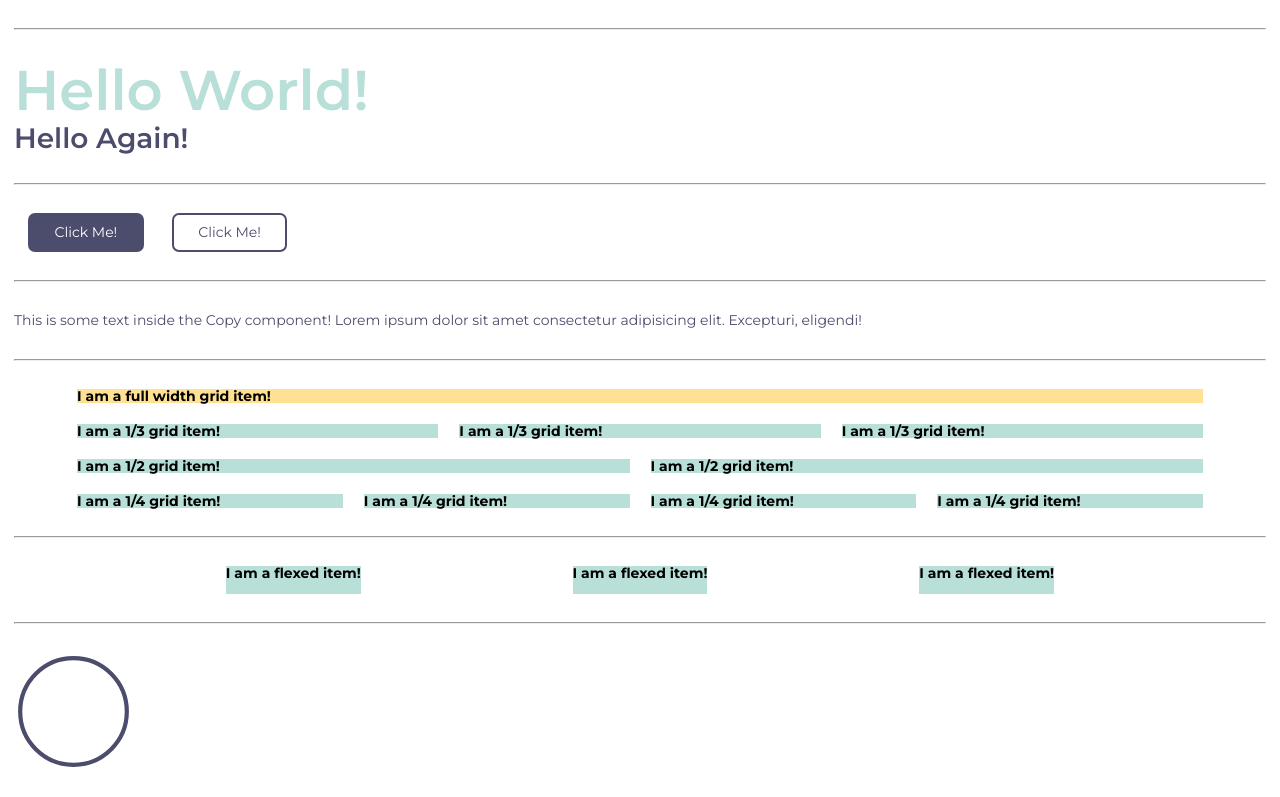
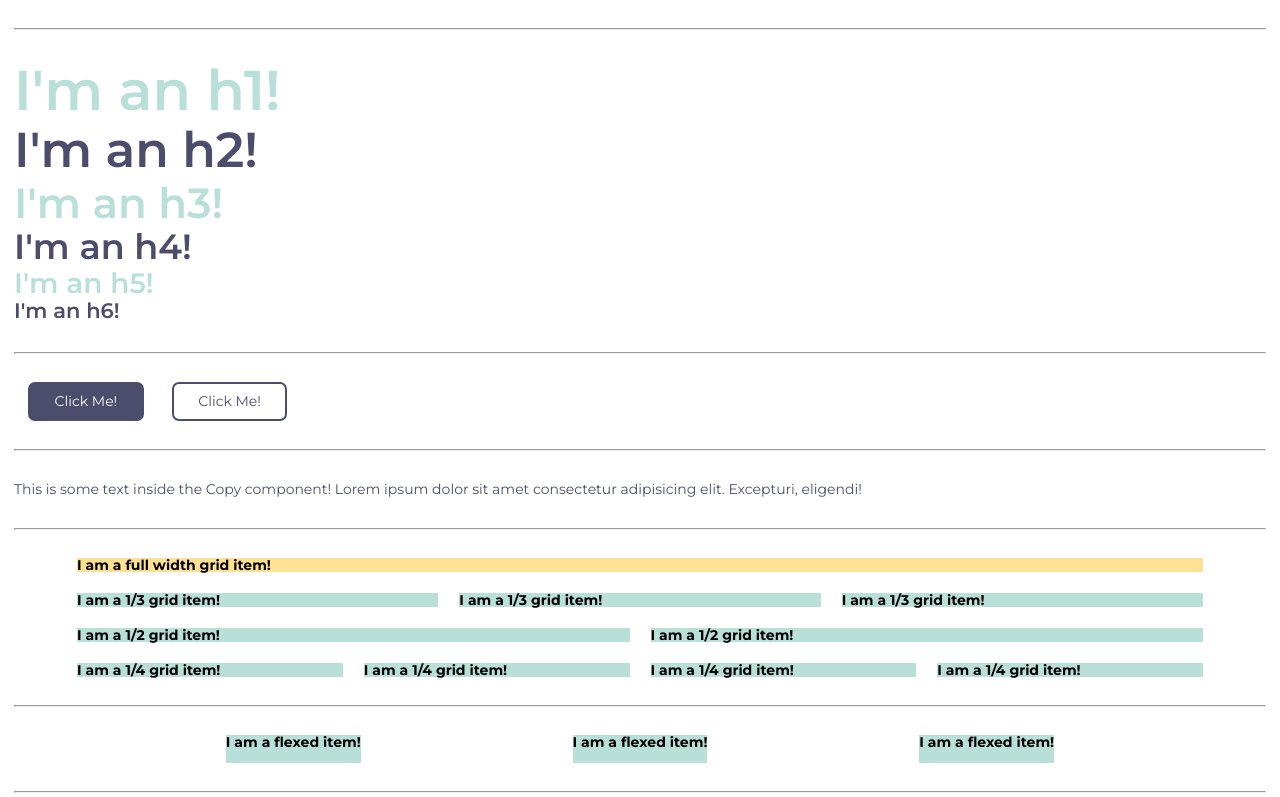
Before and after one commit to andrews1022/collection-custom-styled-components, a React (Create React App) app: page / in a window 1280 px wide. Shown: the top 797 px of the page. Built offline with nearby package versions, Linux system fonts and the light colour scheme.

Commit message:
collection updated
- adjusted heading component and added some extra documentation
- simplified screenreadertext component
- re-ordered some props throughout

```diff
--- a/src/App.tsx
+++ b/src/App.tsx
@@ -1,9 +1,10 @@
 // components
-import Heading from './components/Heading';
+import Accordion from './components/Accordion';
 import Button from './components/Button';
 import Copy from './components/Copy';
+import Heading from './components/Heading';
 import ProgressRing from './components/ProgressRing';
-import Accordion from './components/Accordion';
+import ScreenReaderText from './components/ScreenReaderText';
 
 // grid
 import Grid from './components/Grid';
@@ -28,10 +29,22 @@ const App = () => {
 
 			{/* headings */}
 			<Heading color={colors.scandal} element='h1' fontSizeInPx={64}>
-				Hello World!
+				I&apos;m an h1!
 			</Heading>
-			<Heading color={colors.eastBay} element='h2' fontSizeInPx={32}>
-				Hello Again!
+			<Heading color={colors.eastBay} element='h2' fontSizeInPx={56}>
+				I&apos;m an h2!
+			</Heading>
+			<Heading color={colors.scandal} element='h3' fontSizeInPx={48}>
+				I&apos;m an h3!
+			</Heading>
+			<Heading color={colors.eastBay} element='h4' fontSizeInPx={40}>
+				I&apos;m an h4!
+			</Heading>
+			<Heading color={colors.scandal} element='h5' fontSizeInPx={32}>
+				I&apos;m an h5!
+			</Heading>
+			<Heading color={colors.eastBay} element='h6' fontSizeInPx={24}>
+				I&apos;m an h6!
 			</Heading>
 
 			<Gap />
@@ -148,6 +161,13 @@ const App = () => {
 
 			{/* single filtering */}
 			<FilterSingle />
+
+			<Gap />
+
+			{/* screen reader text */}
+			<p>
+				There&apos;s some accessible text here! --&gt; <ScreenReaderText>Told ya!</ScreenReaderText>
+			</p>
 		</div>
 	);
 };
--- a/src/components/Accordion/index.tsx
+++ b/src/components/Accordion/index.tsx
@@ -24,9 +24,9 @@ const Accordion = () => {
 					{mockAccordionData.map((data, index) => (
 						<AccordionItem
 							key={data.id}
+							activeIndex={activeIndex}
 							data={data}
 							index={index}
-							activeIndex={activeIndex}
 							toggleAccordionItem={toggleAccordionItem}
 						/>
 					))}
--- a/src/components/AccordionItem/index.tsx
+++ b/src/components/AccordionItem/index.tsx
@@ -1,20 +1,22 @@
+/* eslint-disable no-unused-vars */
+
 import React from 'react';
 
 // styled components
 import { AccordionItemWrapper, ToggleBar, ToggleButton, AccordionContent } from './styles';
 
 interface AccordionItemProps {
+	activeIndex: null;
 	data: {
+		contentText: string;
+		headingText: string;
 		id: string;
-		headingText: string;
-		contentText: string;
 	};
 	index: number;
-	activeIndex: null;
 	toggleAccordionItem: (index: any) => void;
 }
 
-const AccordionItem = ({ data, index, activeIndex, toggleAccordionItem }: AccordionItemProps) => (
+const AccordionItem = ({ activeIndex, data, index, toggleAccordionItem }: AccordionItemProps) => (
 	<AccordionItemWrapper>
 		<ToggleBar
 			isOpen={index === activeIndex}
--- a/src/components/Button/index.tsx
+++ b/src/components/Button/index.tsx
@@ -2,11 +2,11 @@ import { ButtonMode, Children } from '../../types/types';
 import ButtonStyles from './styles';
 
 interface ButtonsProps {
+	children: Children;
 	mode: ButtonMode;
-	children: Children;
 }
 
-const Button = ({ mode, children }: ButtonsProps) => (
+const Button = ({ children, mode }: ButtonsProps) => (
 	<ButtonStyles mode={mode}>{children}</ButtonStyles>
 );
 
--- a/src/components/Copy/index.tsx
+++ b/src/components/Copy/index.tsx
@@ -1,8 +1,8 @@
 import styled from 'styled-components';
 
-interface CopyProps {
+type CopyProps = {
 	color: string;
-}
+};
 
 const Copy = styled.p<CopyProps>`
 	color: ${({ color }) => color};
--- a/src/components/FilterSingle/index.tsx
+++ b/src/components/FilterSingle/index.tsx
@@ -55,9 +55,9 @@ const FilterSingle = () => {
 					<FilterButton
 						key={dept}
 						data-value={dept}
+						isActive={dept === activeFilter}
 						onClick={filterTeamMembers}
 						type='button'
-						isActive={dept === activeFilter}
 					>
 						{dept}
 					</FilterButton>
--- a/src/components/Flex/index.tsx
+++ b/src/components/Flex/index.tsx
@@ -6,7 +6,6 @@ interface FlexProps {
 	alignItems?: AlignFlexItems;
 	justifyContent?: JustifyFlexItems;
 	stackOnMobile?: boolean;
-
 	children: Children;
 }
 
--- a/src/components/Heading/index.tsx
+++ b/src/components/Heading/index.tsx
@@ -1,20 +1,27 @@
 // Dynamically render any heading element (h1-6), along with dynamic styles
-// This component is purely text, and will be used throughout in virtually every other component
+// This component is purely text, and can be re-used heavily throughout a project
 
-import React from 'react';
+// styles
 import { HeadingStylesProps, HeadingStyles } from './styles';
+
+// props
 import { Children, HeadingType } from '../../types/types';
 
 interface HeadingProps extends HeadingStylesProps {
-	// other
 	children: Children;
-	element: React.ComponentType<any> | HeadingType;
+	element: HeadingType;
 }
 
 const Heading = ({ color, fontSizeInPx, children, element }: HeadingProps) => (
-	<HeadingStyles color={color} fontSizeInPx={fontSizeInPx} as={element}>
+	<HeadingStyles as={element} color={color} fontSizeInPx={fontSizeInPx}>
 		{children}
 	</HeadingStyles>
 );
 
 export default Heading;
+
+// Some areas for improvement/consideration:
+// 1A) change the fontSizeInPx prop to 'size' that takes a string 'small', 'medium', 'large', etc.
+// 1B) change the fontSizeInPx prop to 'type' that takes a string 'hero', 'tagline', etc.
+// 2) set a default value for the 'color' prop so it's optional and doesn't need to be set each time
+// 3) see if there's a way to consolidate index.tsx and styles.ts into 1 file for easier maintenance
--- a/src/components/ScreenReaderText/index.tsx
+++ b/src/components/ScreenReaderText/index.tsx
@@ -1,12 +1,15 @@
-import ScreenReaderTextStyles from './styles';
-import { Children } from '../../types/types';
+import styled from 'styled-components';
 
-interface ScreenReaderTextProps {
-	children: Children;
-}
-
-const ScreenReaderText = ({ children }: ScreenReaderTextProps) => (
-	<ScreenReaderTextStyles>{children}</ScreenReaderTextStyles>
-);
+const ScreenReaderText = styled.span`
+	&:not(:focus):not(:active) {
+		clip: rect(0 0 0 0);
+		clip-path: inset(50%);
+		height: 1px;
+		overflow: hidden;
+		position: absolute;
+		white-space: nowrap;
+		width: 1px;
+	}
+`;
 
 export default ScreenReaderText;
```
Also changed, not shown: src/components/ScreenReaderText/styles.ts (deleted, +0 -15 lines), 1 other file (tests, documents, lock files or other folders).
